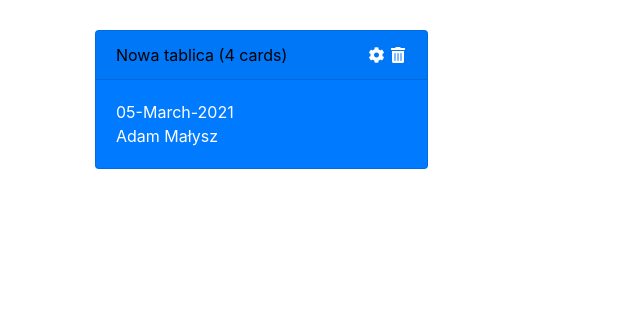
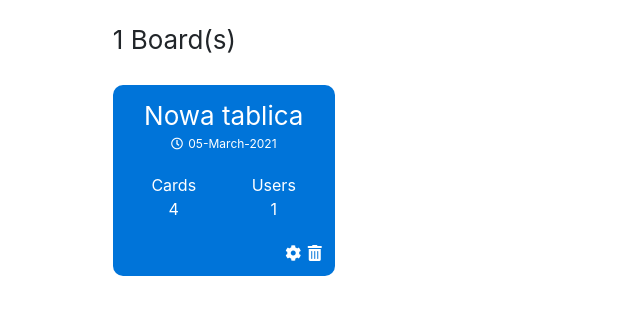
Before and after one commit to wojtekd9393/DjangoProjects, a Django app: page /archived/ in a window 1280 px wide. Shown: the part 45-360 px from the top of the page, without its empty margins (0-640 px from the left). Run offline with Django 3.2, Linux system fonts and the light colour scheme; a user stored in the database is signed in; data comes from the database, SQL or seed files in the repository; both versions use the stored data as it was after the commit; some libraries are stand-ins or nearby versions.

Commit message:
Changed layout of cards in My boards and Archives tabs

```diff
--- a/retro_app/models.py
+++ b/retro_app/models.py
@@ -1,6 +1,5 @@
 from django.db import models
 from django.contrib.auth import get_user_model
-from datetime import date
 
 # Create your models here.
 
--- a/retro_app/views.py
+++ b/retro_app/views.py
@@ -31,7 +31,8 @@ def home(request, retro_id):
             limit = True
         else:
             limit = False
-        return render(request, 'home.html', {'all_items': all_items, 'retro_id': retro_id, 'retro': retro, "cards": cards_with_amount_of_votes, 'limit': limit})
+        context = {'all_items': all_items, 'retro_id': retro_id, 'retro': retro, "cards": cards_with_amount_of_votes, 'limit': limit}
+        return render(request, 'home.html', context)
 
 
 def delete(request, list_id):
@@ -62,18 +63,18 @@ def main(request):
         if form.is_valid():
             form.save()
             all_retros = Retro.objects.filter(author=user.id, archived=False)
-            retros_with_amount_of_cards = []
-            for retro in all_retros:
-                retros_with_amount_of_cards.append([retro, retro.list_set.count()])
-            return render(request, 'main.html', {'all_retros': retros_with_amount_of_cards})
+            number_of_retros = len(all_retros)
+            retros_with_amount_of_cards = get_data_from_retro(all_retros)
+            context = {'all_retros': retros_with_amount_of_cards, 'number_of_retros': number_of_retros}
+            return render(request, 'main.html', context)
         else:
             return redirect('main')
     else:
         all_retros = Retro.objects.filter(author=user.id, archived=False)
-        retros_with_amount_of_cards = []
-        for retro in all_retros:
-            retros_with_amount_of_cards.append([retro, retro.list_set.count()])
-        return render(request, 'main.html', {'all_retros': retros_with_amount_of_cards})
+        number_of_retros = len(all_retros)
+        retros_with_amount_of_cards = get_data_from_retro(all_retros)
+        context = {'all_retros': retros_with_amount_of_cards, 'number_of_retros': number_of_retros}
+        return render(request, 'main.html', context)
 
 
 def remove_retro(request, retro_id):
@@ -131,7 +132,21 @@ def card_vote_down(request, card_id):
 def archived(request):
     user = request.user
     archived_retros = Retro.objects.filter(author=user.id, archived=True)
+    number_of_retros = len(archived_retros)
+    retros_with_amount_of_cards = get_data_from_retro(archived_retros)
+    context = {'all_retros': retros_with_amount_of_cards, 'number_of_retros': number_of_retros}
+    return render(request, 'archived.html', context)
+
+
+# helper function
+def get_data_from_retro(retros):
+    cards_authors = []
     retros_with_amount_of_cards = []
-    for retro in archived_retros:
-        retros_with_amount_of_cards.append([retro, retro.list_set.count()])
-    return render(request, 'archived.html', {'all_retros': retros_with_amount_of_cards})
+    for retro in retros:
+        for card in retro.list_set.all():
+            if card.author not in cards_authors:
+                cards_authors.append(card.author)
+        retros_with_amount_of_cards.append([retro, retro.list_set.count(), len(cards_authors)])
+        cards_authors.clear()
+
+    return retros_with_amount_of_cards
--- a/static/css/my_css.css
+++ b/static/css/my_css.css
@@ -284,11 +284,80 @@ i {
     margin-right: 2px;
 }
 
-.add-board {
+p.add-board {
     text-align: center;
 }
 
-.board-header {
+p.main-header {
+    margin-left: 2.5%;
+    font-size: 26px;
+}
+
+.my-card, .my-add-board-card {
+    float: left;
+    box-sizing: border-box;
+    width: 20%;
+    padding: 10px;
+    margin: 10px;
+    margin-left: 2.5%;
+    margin-right: 2.5%;
+    border-radius: 10px;
+}
+
+.my-card {
+    background-color: #0074D9;
+    color: white;
+    border: transparent solid 1px;
+    transition: 0.2s;
+}
+
+.my-add-board-card {
+    border: black solid 1px;
+}
+
+.my-card:hover {
+    box-shadow: 0 0 4px black;
+}
+
+.my-card p, p.add-board {
+    margin: 0;
+}
+
+.my-retro-name {
+    font-size: 26px;
+}
+
+.my-retro-name a {
+    color: white;
+    text-decoration: none;
+}
+
+.my-retro-date {
     font-size: 12px;
-    margin: 10px 0 0 0;
 }
+
+.my-card-header {
+    padding-bottom: 20px;
+}
+
+div.my-card-header p {
+    text-align: center;
+}
+
+.my-card-properties {
+    margin-bottom: 10px;
+}
+
+.my-card-properties div {
+    float: left;
+    width: 50%;
+}
+
+.my-card-properties div p {
+    text-align: center;
+}
+
+.my-card-icons {
+    padding-top: 10px;
+    float: right;
+}
--- a/templates/archived.html
+++ b/templates/archived.html
@@ -1,21 +1,31 @@
 {% extends 'base.html' %}
 
 {% block content %}
+    <p class="main-header">{{ number_of_retros }} Board(s)</p>
     {% if all_retros %}
-        {% for retro, amountOfCards in all_retros %}
-                <div class="card text-white bg-primary mb-3" style="width: 30%; float: left; margin: 10px;">
-                    <div class="card-header">
-                        <a href="{% url 'home' retro.id %}" style="color: black;">{{ retro.name }} ({{ amountOfCards }} cards)</a>
-                        <div style="float: right;">
-                            <a href="{% url 'settings' retro.id %}" ><i class="fas fa-cog fa-white"></i></a>
-                            <a href="{% url 'remove_retro' retro.id %}" ><i class="fas fa-trash-alt fa-white"></i></a>
-                        </div>
+        {% for retro, amountOfCards, board_users in all_retros %}
+            <div class="my-card">
+                <div class="my-card-header">
+                    <p class="my-retro-name"><a href="{% url 'home' retro.id %}">{{ retro.name }}</a></p>
+                    <p class="my-retro-date"><i class="far fa-clock"></i> {{ retro.date|date:"d-F-Y" }}</p>
+                </div>
+                <div class="my-card-properties clearfix">
+                    <div>
+                        <p>Cards</p>
+                        <p>{{ amountOfCards }}</p>
                     </div>
-                    <div class="card-body">
-                        <p>{{ retro.date|date:"d-F-Y" }}</p>
-                        <p>{{ retro.leader }}</p>
+                    <div>
+                        <p>Users</p>
+                        <p>{{ board_users }}</p>
                     </div>
                 </div>
+                <div class="my-card-footer clearfix">
+                    <p class="my-card-icons">
+                        <a href="{% url 'settings' retro.id %}" ><i class="fas fa-cog fa-white"></i></a>
+                        <a href="{% url 'remove_retro' retro.id %}" ><i class="fas fa-trash-alt fa-white"></i></a>
+                    </p>
+                </div>
+            </div>
         {% endfor %}
     {% endif %}
 {% endblock %}
```
Also changed, not shown: templates/main.html (+25 -19 lines), db.sqlite3.
